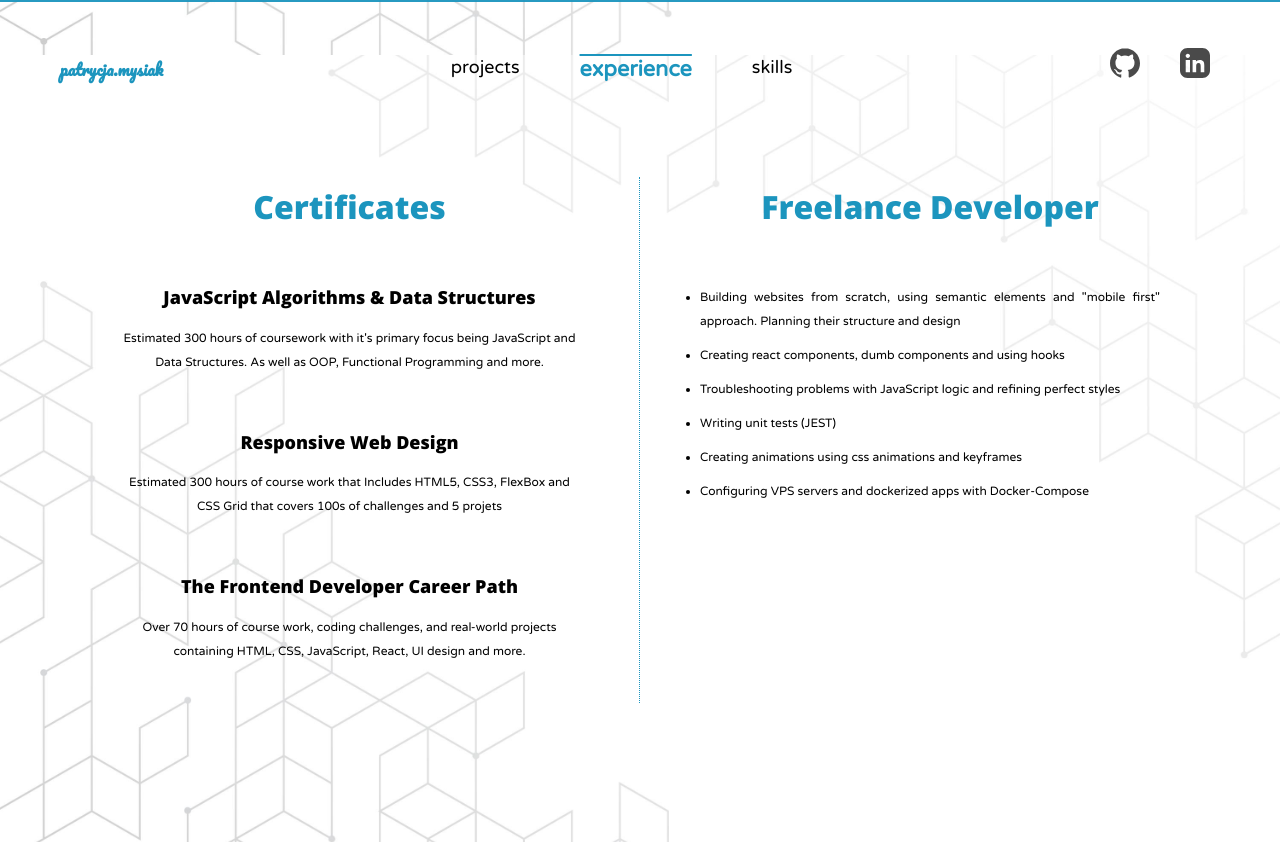
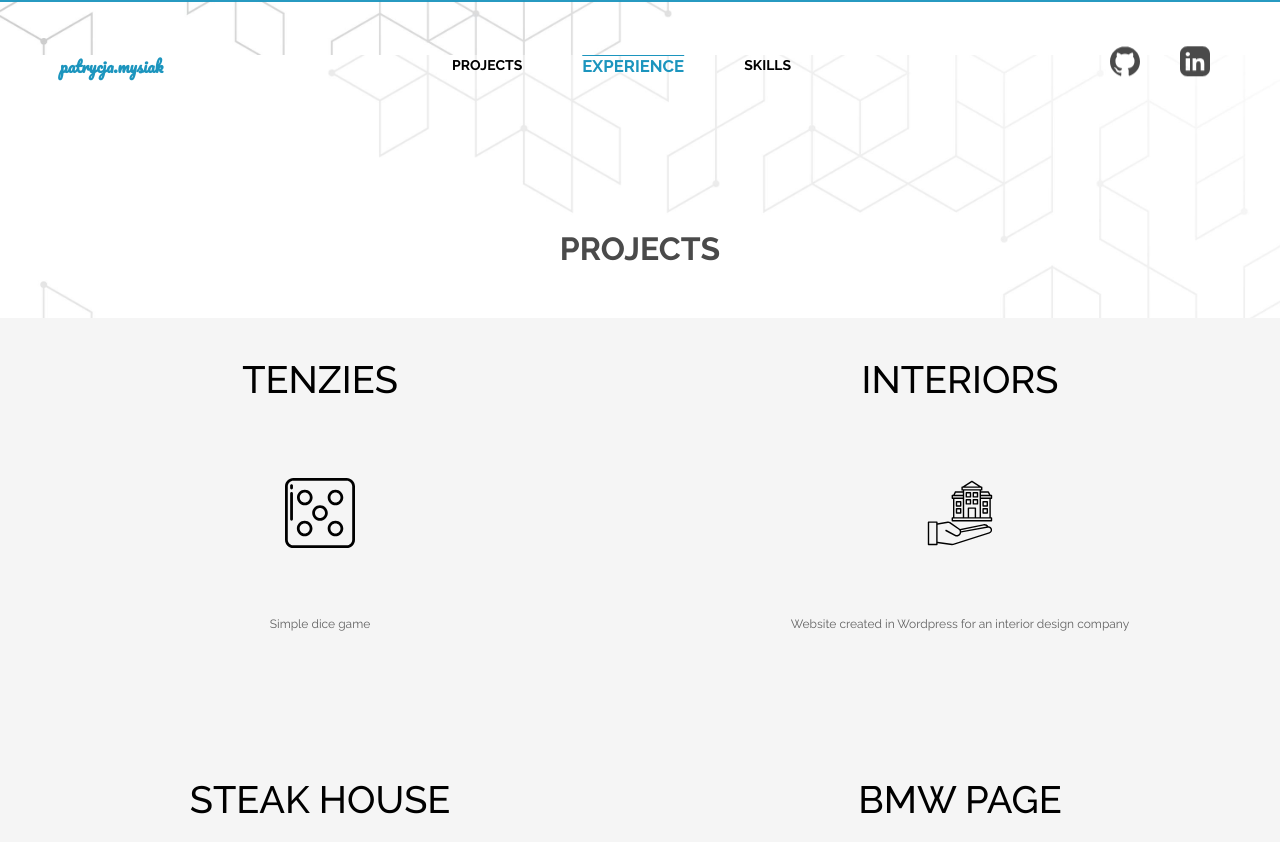
Before and after one commit to Patka879/my-portfolio, a React (Create React App) app: page /experience in a window 1280 px wide. Shown: the part 798-1640 px from the top of the page. Built offline with nearby package versions, Linux system fonts and the light colour scheme.

Commit message:
styles changed for big screens;

```diff
--- a/src/Components/Content.js
+++ b/src/Components/Content.js
@@ -17,12 +17,20 @@ export default function Content() {
     )
 
     return (
-        <Routes>
-            <Route path="/" element={<Navigate to="projects" />}></Route>
-            <Route path="experience" element={<Experience />}></Route>
-            <Route path="skills" element={<Skills />}></Route>
-            <Route path="projects" element={<Projects />}></Route>
-            <Route path="*" element={<Navigate to="/projects" replace />} />
-        </Routes>
+        // <Routes>
+        //     <Route path="/" element={<Navigate to="projects" />}></Route>
+        //     <Route path="experience" element={<Experience />}></Route>
+        //     <Route path="skills" element={<Skills />}></Route>
+        //     <Route path="projects" element={<Projects />}></Route>
+        //     <Route path="*" element={<Navigate to="/projects" replace />} />
+        // </Routes>
+        <div>
+            <h1 className='container-title'>Projects</h1>
+            <Projects />
+            <h1 className='container-title'>Experience</h1>
+            <Experience />
+            <h1 className='container-title'>Skills</h1>
+            <Skills />
+        </div>
     )
 }
--- a/src/Components/Navbar.js
+++ b/src/Components/Navbar.js
@@ -14,7 +14,6 @@ export default function Navbar() {
     return(
         <nav>
             <div className="nav-left" id='nav'>
-                {/* <Cloud className="nav-logo-icon" /> */}
                 <span className="nav-left-name">patrycja.mysiak</span>
             </div>
             <div className="nav-center">
--- a/src/Components/Projects.js
+++ b/src/Components/Projects.js
@@ -11,7 +11,7 @@ export default function Projects() {
                     <a className="project" target="_blank" rel="noreferrer" href={item.link} key={item.id}>
                         <span className="project--title">{item.title}</span>
                         <ProjectIcon className="project--icon" />
-                        <span className="project-description">{item.description}</span>
+                        <span className="project--description">{item.description}</span>
                     </a>
                 )
             })}
--- a/src/skillsData.js
+++ b/src/skillsData.js
@@ -49,7 +49,7 @@ export default [
     },
     {
         id: 9,
-        title: "Responsive web design",
+        title: "RWD",
         coverImg: Responsive,
     },
     {
@@ -77,20 +77,5 @@ export default [
         title: "English C1",
         coverImg: English,
     },
-    {
-        id: 15,
-        title: "Communiation skills",
-        coverImg: Communication,
-    },
-    {
-        id: 16,
-        title: "Teamwork",
-        coverImg: Team,
-    },
-    {
-        id: 17,
-        title: "Time management",
-        coverImg: Timemng,
-    },
 
 ]
--- a/src/style.css
+++ b/src/style.css
@@ -1,4 +1,4 @@
-@import url('https://fonts.googleapis.com/css2?family=Raleway:wght@300&display=swap');
+@import url('https://fonts.googleapis.com/css2?family=Raleway:wght@300;400;500;700&display=swap');
 html {
     scroll-behavior: smooth;
 }
@@ -16,6 +16,10 @@ body {
     background-color: #cbd2d4;
     font-family: 'Varela Round', sans-serif;
     padding: 0;
+}
+
+.welcome-container {
+    display:none;
 }
 
 .app-container {
@@ -129,6 +133,10 @@ nav * {
 @keyframes fadein {
    from {opacity: 0%;}
    to {opacity: 100%;}
+}
+
+.projects-container-title {
+    display: none;
 }
 
 .project {
@@ -344,7 +352,6 @@ li:hover, .certificate:hover{
         border-bottom: 3px solid rgb(28, 149, 190)
     }
     .welcome-message {
-        margin: 0 auto;
         text-align: center;
         color: #fff;
         letter-spacing: 0.1em;
@@ -394,10 +401,13 @@ li:hover, .certificate:hover{
             top: auto;
             left: auto;
             right: auto;
-        font-size: 18px;
+        font-size: 14px;
         padding: 15px 25px;
         justify-content: space-between;
         background-color: transparent;
+        font-family: 'Raleway', sans-serif;
+        text-transform: uppercase;
+        font-weight: 700;
     }
     .nav-right {
         font-size: 14px;
@@ -427,18 +437,28 @@ li:hover, .certificate:hover{
         fill: rgb(74, 74, 74);
         color: rgb(74, 74, 74);
     }
+    .container-title {
+        display: block;
+        margin: 100px 20px 50px 20px;
+        text-align: center;
+        text-transform: uppercase;
+        color:rgb(74, 74, 74);
+        font-family: 'Raleway', sans-serif;
+        font-weight: 700;
+    }
     .projects-container {
-        margin: 70px 0 70px 0;
         justify-content: space-around;
         flex-wrap: wrap;
+        margin-top: 0;
+        background-color:#f5f5f5;
+        font-family: 'Raleway', sans-serif;
     }
     .project {
-        width: 40%;
-        padding: 20px 0px;
+        width: 20%;
+        padding: 5px 3px;
         outline: 1px solid transparent;
         outline-offset: -40px;
         transition: all 250ms cubic-bezier(0.2, 0, 0, 0.8);
-        background-color: rgba(255, 255, 255, 0.732);
     }
     .project:hover {
         transform: scale(1.10);
@@ -448,51 +468,82 @@ li:hover, .certificate:hover{
         fill: rgb(28, 149, 190)
     }
     .project--title {
-        margin-bottom: 15px;
-        font-size: 38px;
-        height: 76px;
-        font-weight: 700;
+        margin-bottom: 40px;
+        font-size: 18px;
+        height: 18px;
+        font-weight: 500;
+        font-family: 'Raleway', sans-serif;
+        text-transform: uppercase;
     }
     .project--icon {
-        width: 70px;
+        width: 20%;
         margin-bottom: 40px;
     }
-    .project-description {
-        font-size: 16px;
+    .project--description {
+        font-family: 'Raleway', sans-serif;
+        font-size: 12px;
         height: 80px;
+        color: #616161;
     }
     .experience-container {
         margin: 70px 0;
+        flex-direction: row;
+        align-items: flex-start;
+    }
+    .cert-data {
+        width: 50%;
+        padding: 0 30px;
+        border-right: 1.6px dotted rgb(28, 149, 190);
+        margin: 0;
+    }
+    .certificate {
+        margin-bottom: 10px;
     }
     .certificates-title {
-        font-size: 38px;
+        font-size: 26px;
         font-weight: 700;
+        margin: 0 0 10px 0;
     }
-    .certificate {
-        font-size: 26px;
+    .cert--title {
+        font-size: 18px;
+        font-weight: 500;
+        font-family: 'Raleway', sans-serif;
+        text-transform: uppercase;
     }
     .cert--description {
-        font-size: 16px;
-        line-height: 30px;
+        font-size: 12px;
+        line-height: 22px;
+        color: #616161;
+        margin: 10px 20px;
     }
     ul {
-        font-size: 38px;
+        width: 50%;
+        font-size: 26px;
         font-weight: 700;
+        padding: 0 50px;
+    }
+    li:first-child {
+        margin-top: 28px;
     }
     li {
-        font-size: 16px;
-        line-height: 30px;
+        margin: 10px 0;
+        font-size: 12px;
+        line-height: 22px;
+        color: #616161;
+        margin: 10px 20px;
     }
     .skills-container {
-        margin: 70px 30px 200px 30px;
+        padding: 0 50px;
+        background-color: #efefef8a;
+        margin: 0 0 100px 0;
     }
     .skills-list {
-        width: 30%;
-        margin: 10px;
+        width: 10%;
+        margin: 11px;
         outline: 1px solid transparent;
         outline-offset: -40px;
         transition: all 250ms cubic-bezier(0.2, 0, 0, 0.8);
-        background-color: rgba(255, 255, 255, 0.732);
+        padding: 5px 0;
     }
     .skills-list:hover {
         transform: scale(1.10);
@@ -502,17 +553,18 @@ li:hover, .certificate:hover{
         fill: rgb(28, 149, 190)
     }
     .skill--icon {
-        width: 60px;
+        width: 30%;
         height: 100%;
-        margin-top: 24px;
+        margin-top: 5px
     }
     .skill--title {
-        font-size: 22px;
-        height: 44px;
-
+        font-size: 14px;
+        height: 40px;
+        font-weight: 500;
+        font-family: 'Raleway', sans-serif;
+        text-transform: uppercase;
     }
   }
-
 
   @media (min-width: 1260px) {
     nav {
@@ -547,14 +599,6 @@ li:hover, .certificate:hover{
     }
     .experience-container {
         margin: 40px 60px 200px 60px;
-        flex-direction: row;
-        align-items: flex-start;
-    }
-    .cert-data {
-        width: 50%;
-        padding: 0 30px;
-        border-right: 1.6px dotted rgb(28, 149, 190);
-        margin: 0;
     }
     .certificates-title {
         margin-top: 0;
@@ -565,19 +609,6 @@ li:hover, .certificate:hover{
     }
     .cert--description {
         margin: 0 26px;
-        font-size: 12px;
-        line-height: 24px;
-    }
-    ul {
-        width: 50%;
-        font-size: 32px;
-        padding: 0 60px;
-    }
-    li:first-child {
-        margin-top: 48px;
-    }
-    li {
-        margin: 10px 0;
         font-size: 12px;
         line-height: 24px;
     }
```
